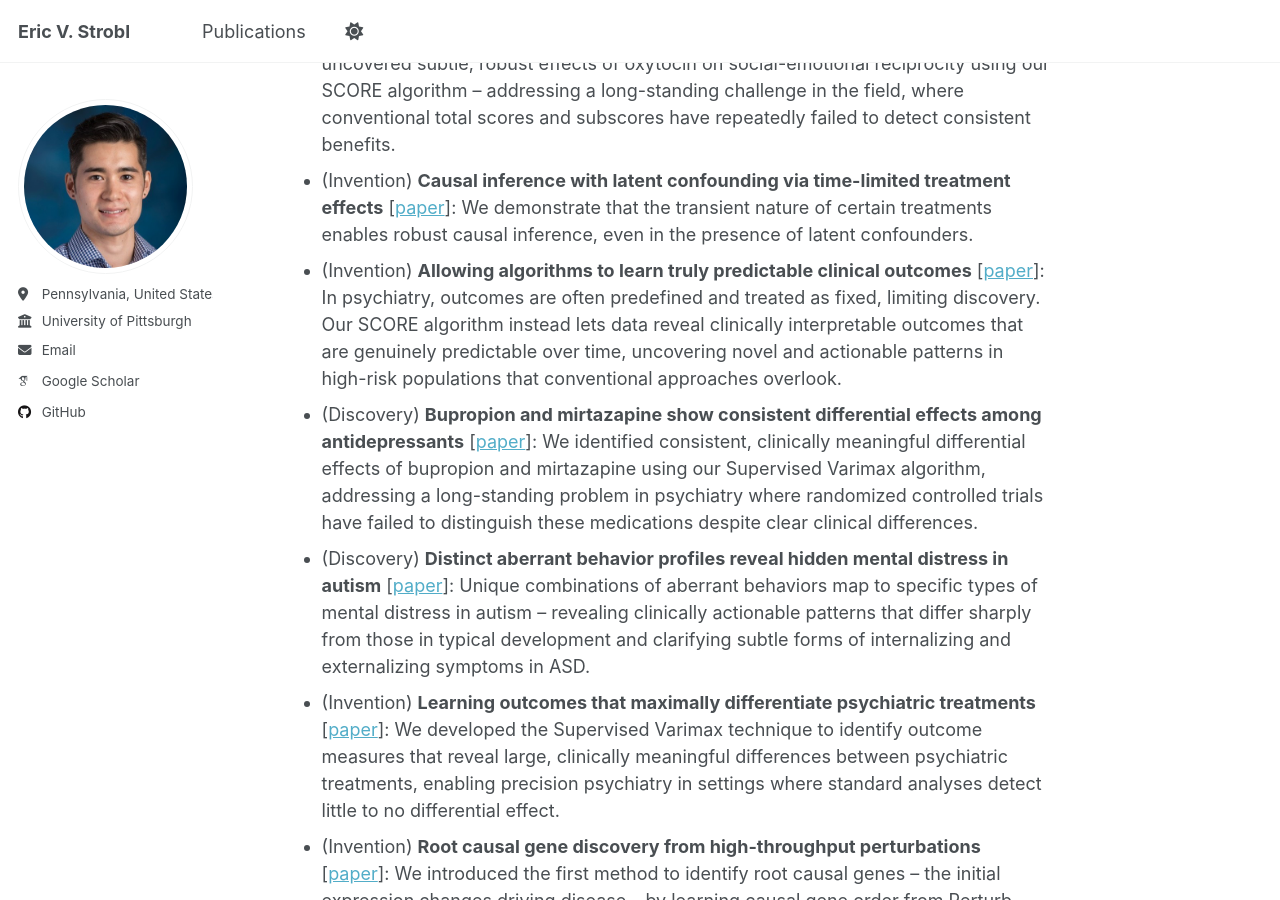
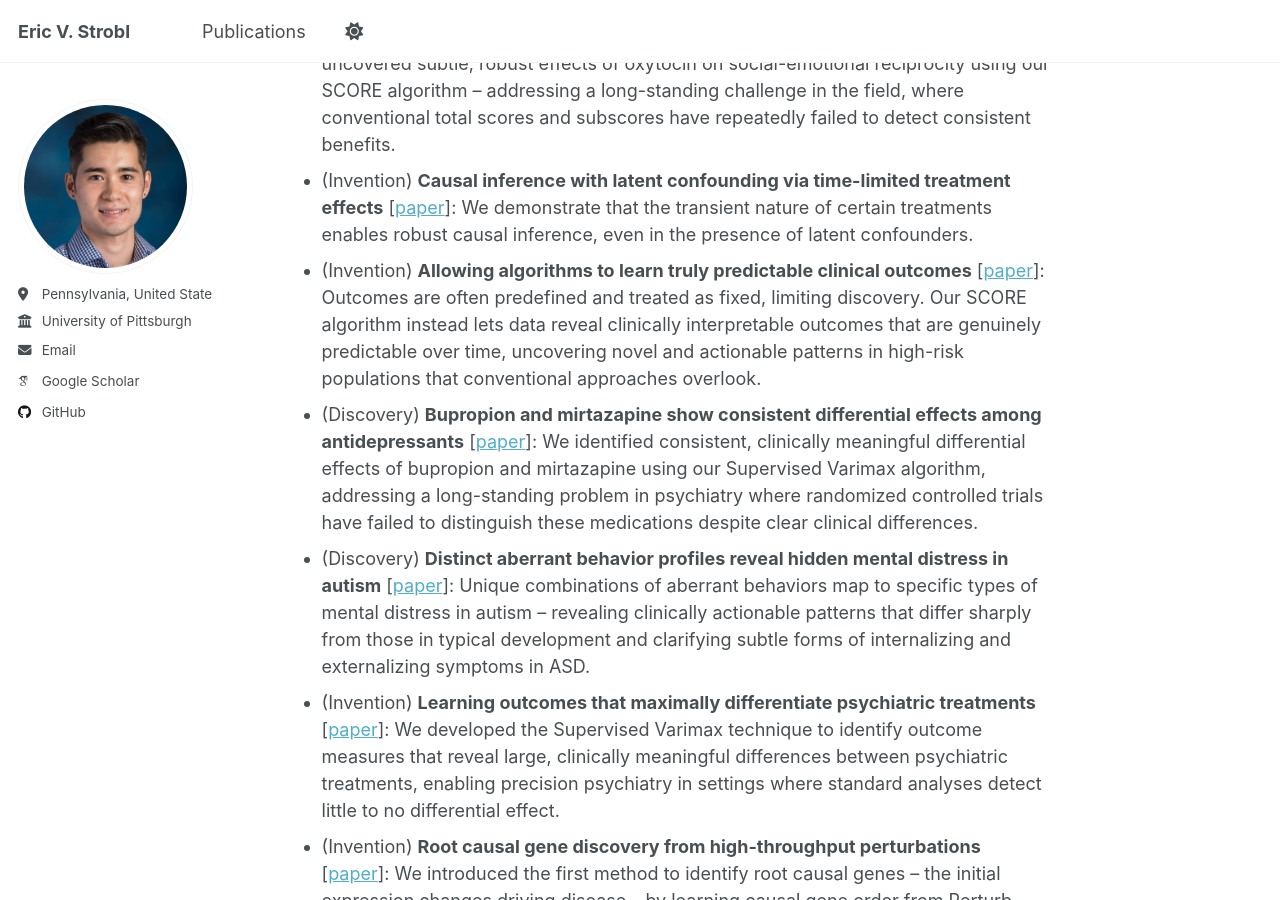
Before and after one commit to ericstrobl/ericstrobl.github.io, a Jekyll site: the page built from _pages/about.md, in a window 1280 px wide and 900 px high, scrolled down 409 px. Built offline with Jekyll 4.4.1, drawn with Linux system fonts in a browser that asks for light colours; some web fonts are replaced; a script that is not in the unit is left out.

Commit message:
Update about.md

```diff
--- a/_pages/about.md
+++ b/_pages/about.md
@@ -13,7 +13,7 @@ Recent Inventions & Discoveries
 ======
 - (Discovery) **Oxytocin enhances social-emotional reciprocity in autism** [[paper](https://www.medrxiv.org/content/10.1101/2025.07.20.25331870v1)]: We uncovered subtle, robust effects of oxytocin on social-emotional reciprocity using our SCORE algorithm -- addressing a long-standing challenge in the field, where conventional total scores and subscores have repeatedly failed to detect consistent benefits.
 - (Invention) **Causal inference with latent confounding via time-limited treatment effects** [[paper](https://arxiv.org/pdf/2506.16629)]: We demonstrate that the transient nature of certain treatments enables robust causal inference, even in the presence of latent confounders.
-- (Invention) **Allowing algorithms to learn truly predictable clinical outcomes** [[paper](https://www.medrxiv.org/content/10.1101/2025.04.11.25325553v1)]: In psychiatry, outcomes are often predefined and treated as fixed, limiting discovery. Our SCORE algorithm instead lets data reveal clinically interpretable outcomes that are genuinely predictable over time, uncovering novel and actionable patterns in high-risk populations that conventional approaches overlook.
+- (Invention) **Allowing algorithms to learn truly predictable clinical outcomes** [[paper](https://www.medrxiv.org/content/10.1101/2025.04.11.25325553v1)]: Outcomes are often predefined and treated as fixed, limiting discovery. Our SCORE algorithm instead lets data reveal clinically interpretable outcomes that are genuinely predictable over time, uncovering novel and actionable patterns in high-risk populations that conventional approaches overlook.
 - (Discovery) **Bupropion and mirtazapine show consistent differential effects among antidepressants** [[paper](https://www.sciencedirect.com/science/article/pii/S0165032725009930)]: We identified consistent, clinically meaningful differential effects of bupropion and mirtazapine using our Supervised Varimax algorithm, addressing a long-standing problem in psychiatry where randomized controlled trials have failed to distinguish these medications despite clear clinical differences.
 - (Discovery) **Distinct aberrant behavior profiles reveal hidden mental distress in autism** [[paper](https://www.medrxiv.org/content/10.1101/2025.02.01.25321517v2)]: Unique combinations of aberrant behaviors map to specific types of mental distress in autism -- revealing clinically actionable patterns that differ sharply from those in typical development and clarifying subtle forms of internalizing and externalizing symptoms in ASD.
 - (Invention) **Learning outcomes that maximally differentiate psychiatric treatments** [[paper](https://www.medrxiv.org/content/10.1101/2024.12.03.24318424v4)]: We developed the Supervised Varimax technique to identify outcome measures that reveal large, clinically meaningful differences between psychiatric treatments, enabling precision psychiatry in settings where standard analyses detect little to no differential effect.
```
